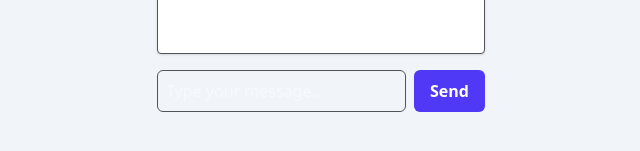
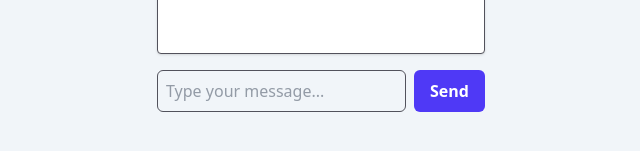
Before and after one commit to rvanegas/dianoia, a React (Vite) app in the folder frontend/: page / in a window 1280 px wide. Shown: the part 509-660 px from the top of the page, without its empty margins (319-959 px from the left). Built offline with nearby package versions, Linux system fonts and the light colour scheme.

Commit message:
Fix text and bubble colors for light mode

```diff
--- a/frontend/src/App.tsx
+++ b/frontend/src/App.tsx
@@ -29,10 +29,10 @@ function App() {
       <div className="border border-zinc-600 rounded p-4 h-96 overflow-y-scroll bg-white dark:bg-zinc-800 shadow">
         {messages.map((m, i) => (
           <div key={i} className={`my-2 ${m.role === 'user' ? 'text-right' : 'text-left'}`}>
-            <p className={`${m.role == 'user' ? 'text-indigo-400' : 'text-gray-400'}`}>
+            <p className={`${m.role == 'user' ? 'text-indigo-400' : 'text-slate-500 dark:text-gray-400'}`}>
               {m.role === 'user'? 'You' : 'Dianioia'}
             </p>
-            <p className={`inline-block px-3 py-1 rounded-md ${m.role === 'user' ? 'bg-indigo-400' : 'bg-gray-100 dark:bg-gray-600'}`}>
+            <p className={`inline-block px-3 py-1 rounded-md ${m.role === 'user' ? 'bg-indigo-400' : 'bg-slate-200 text-slate-700 dark:bg-gray-600 dark:text-slate-100'}`}>
               {m.content}
             </p>
           </div>
@@ -40,7 +40,7 @@ function App() {
       </div>
       <div className="flex mt-4">
         <input
-          className="flex-1 border border-zinc-600 rounded-md p-2 mr-2"
+          className="flex-1 border border-zinc-600 rounded-md p-2 mr-2 text-gray-700 dark:text-gray-200"
           value={prompt}
           onChange={(e) => setPrompt(e.target.value)}
           placeholder="Type your message..."
```
